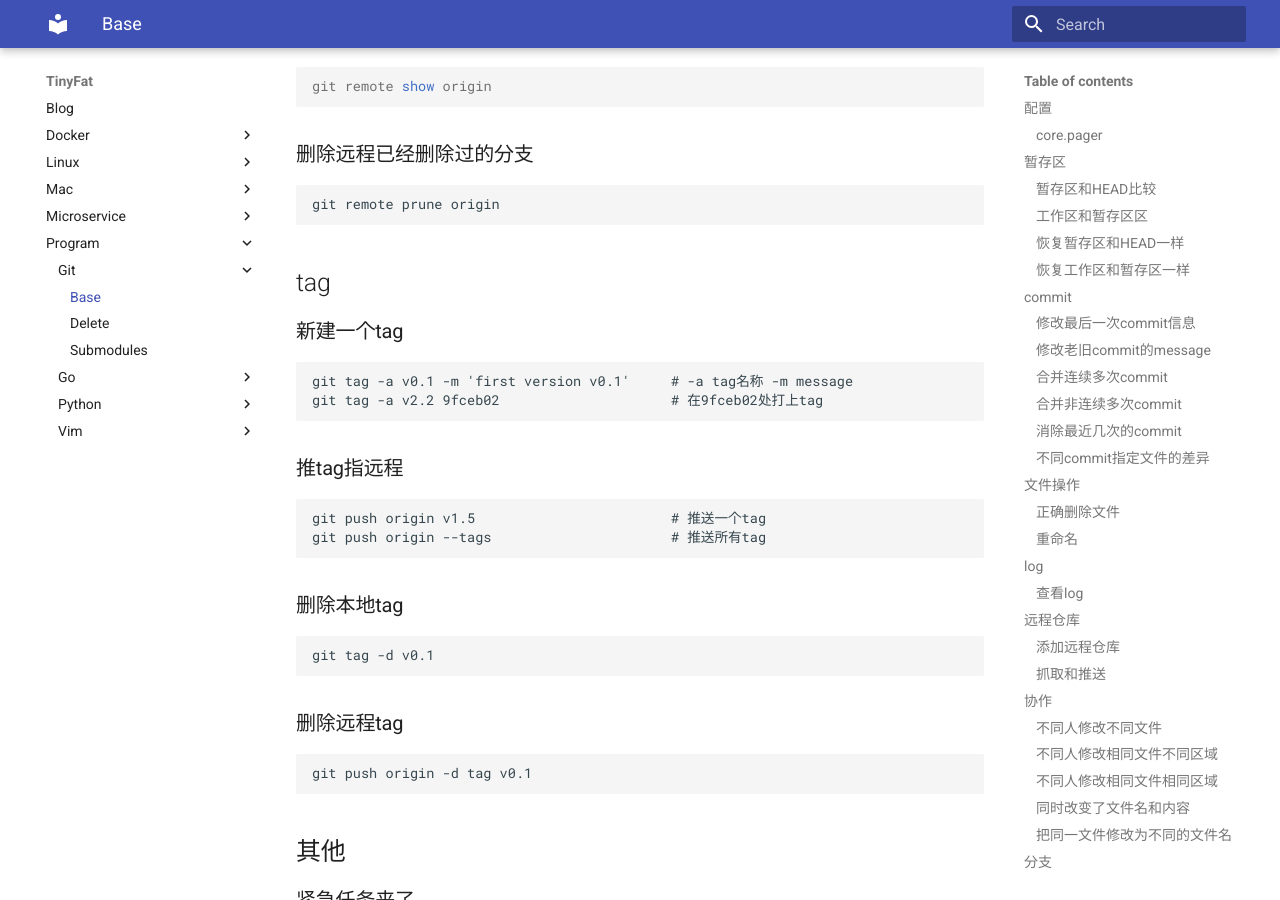
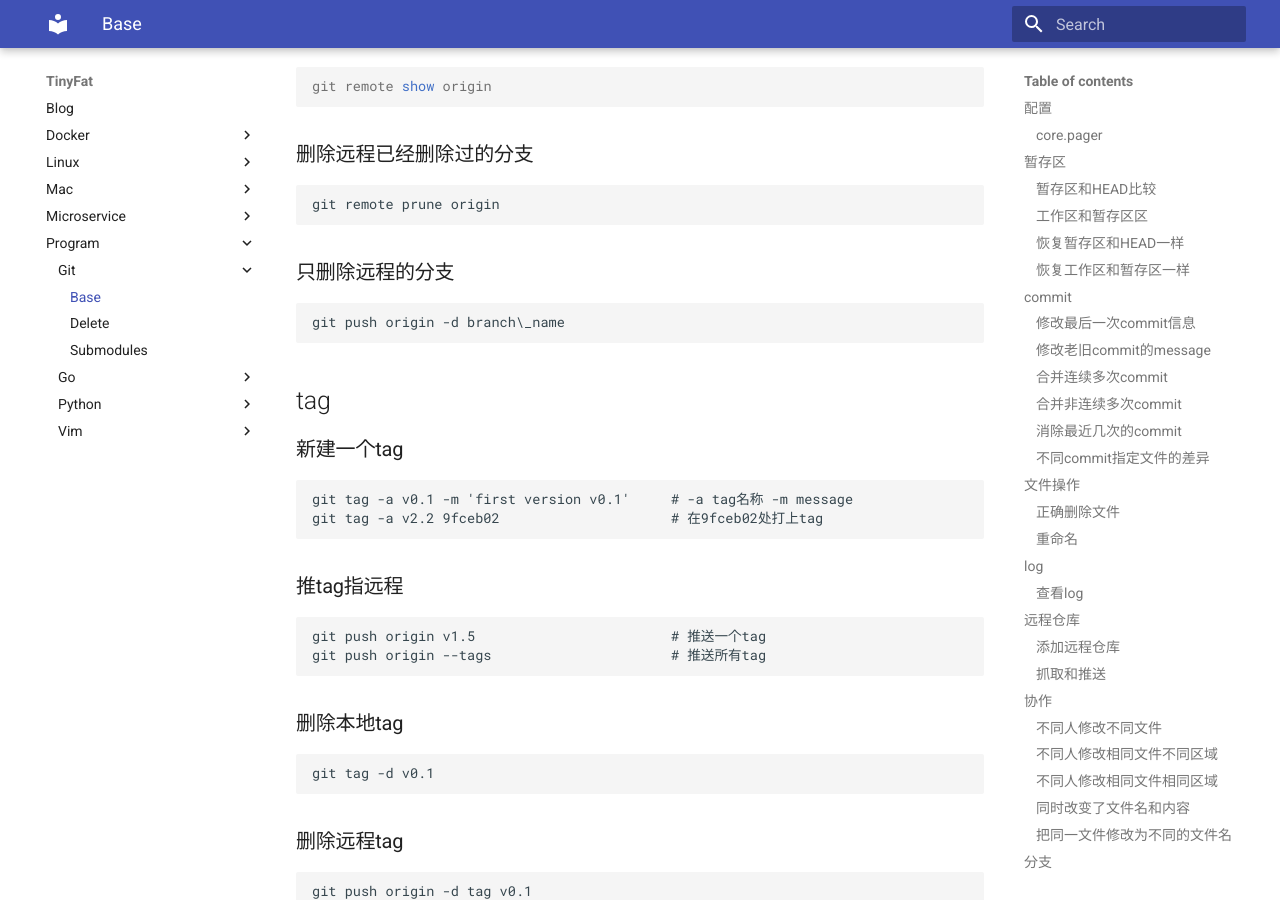
Before and after one commit to thj8/blog, an MkDocs documentation site: the page built from docs/Program/Git/base.md, in a window 1280 px wide and 900 px high, scrolled down 4549 px. Built offline with MkDocs 1.6.1 and Material for MkDocs 9.7.7, drawn with Linux system fonts in a browser that asks for light colours.

Commit message:
git delete remote branch

````diff
--- a/docs/Program/Git/base.md
+++ b/docs/Program/Git/base.md
@@ -210,6 +210,12 @@ git remote show origin
 git remote prune origin
 ```
 
+### 只删除远程的分支
+
+```
+git push origin -d branch\_name
+```
+
 ## tag
 ### 新建一个tag
 
````
